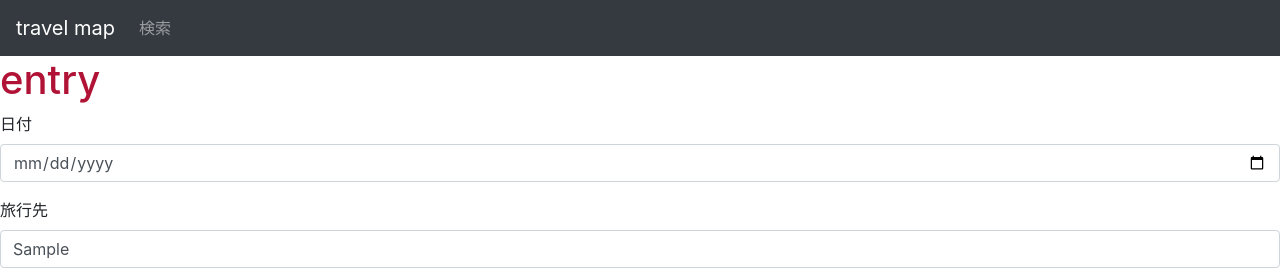
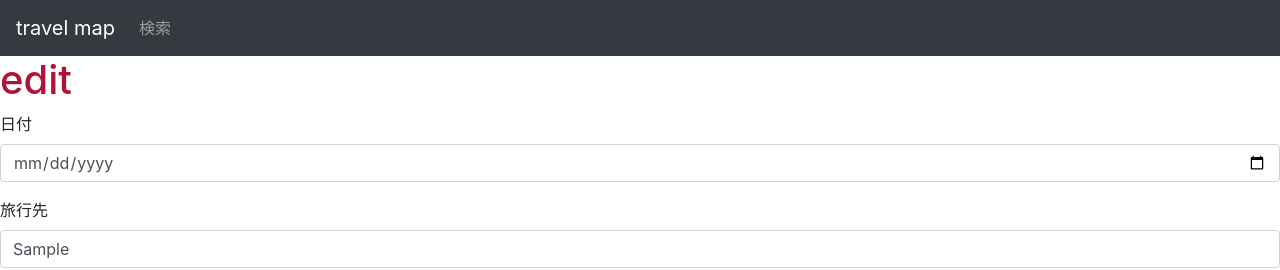
Before and after one commit to mitty1293/travel_map, a Flask app: template travel_map/app/templates/edit.html in a window 1280 px wide. Shown: the top 270 px of the page. Run offline with Flask 2, Linux system fonts and the light colour scheme; the template is opened without the code that fills it: most values are stand-ins (such as "Sample title", 1, 10 or a date in 2020); some libraries are stand-ins or nearby versions.

Commit message:
誤記修正

```diff
--- a/travel_map/app/templates/edit.html
+++ b/travel_map/app/templates/edit.html
@@ -3,7 +3,7 @@
 {{ super() }}
 {% endblock %}
 {% block content %}
-<h1>entry</h1>
+<h1>edit</h1>
 {% for row in edit_results %}
 <form class="needs-validation" novalidate method="POST" action="/edit_submit">
     <input type="hidden" name="id" value="{{row[0]}}">
```
